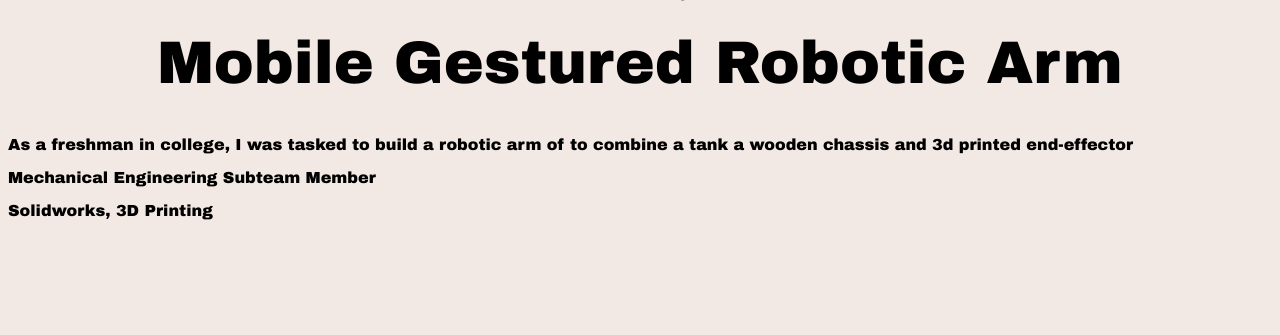
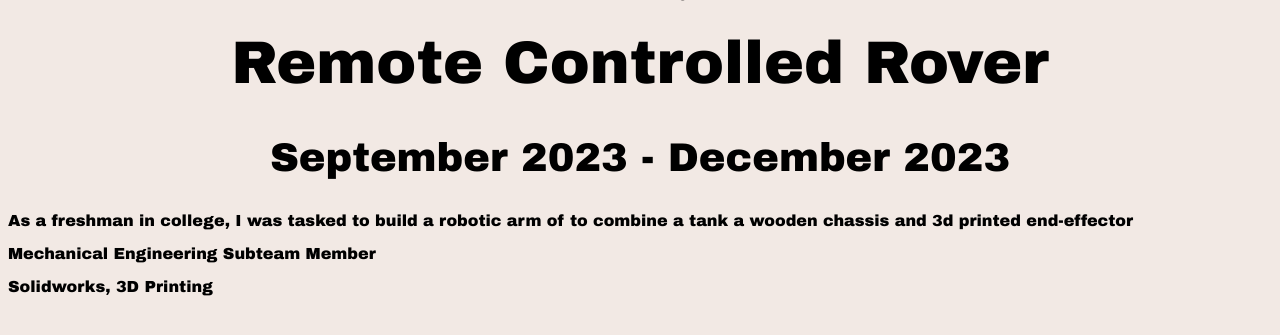
Before and after one commit to tristanmdelacruz-ux/career-portfolio, a Flask app: page /projects in a window 1280 px wide. Shown: the part 25-360 px from the top of the page. Run offline with Flask 3, Linux system fonts and the light colour scheme.

Commit message:
Updates Project to RC Rover with Date

```diff
--- a/app.py
+++ b/app.py
@@ -3,8 +3,9 @@ from flask import Flask, render_template                #importing toolboxes
 
 app = Flask(__name__)                                   #starts the website]
 
-project_one = {                                         #importing project one for the project section. importing the important info
-"name":  "Mobile Gestured Robotic Arm",
+project_rc_rover = {                                         #importing project one for the project section. importing the important info
+"name":  "Remote Controlled Rover",
+"date": "September 2023 - December 2023",
 "overview":  "As a freshman in college, I was tasked to build a robotic arm of to combine a tank a wooden chassis and 3d printed end-effector",
 "role": "Mechanical Engineering Subteam Member",
 "skills": ["Solidworks", "3D Printing"],
@@ -20,7 +21,7 @@ def about():
 
 @app.route("/projects")                                 #third page = projects section
 def projects():
-    return render_template("projects.html", project=project_one)        #render_template(location or file)
+    return render_template("projects.html", project=project_rc_rover)        #render_template(location or file)
 
 
 if __name__ == "__main__":                              #runs the websites
--- a/static/style.css
+++ b/static/style.css
@@ -5,7 +5,8 @@ body {
 }
 
 h1 {
-    color: #black;
+    color: #blue;
+    font-family: 'Arial Black', sans-serif;
     text-align: center;
     font-size: 60px;
     margin-top: 30px;
@@ -17,3 +18,11 @@ nav a {
     padding: 50px 100px;            /* 50px is the vertical padding, 100px is the horizontal padding */
     align-items: center;             /* centers the text vertically */
 }
+
+h2 {
+    color: #blue;
+    font-family: 'Arial Black', sans-serif;
+    text-align: center;
+    font-size: 40px;
+    margin-top: 20px;
+}
--- a/templates/projects.html
+++ b/templates/projects.html
@@ -12,6 +12,7 @@
             <a href="/projects">Projects</a>
         </nav>
         <h1>{{project.name}}</h1>
+        <h2>{{project.date}}</h2>
         <p>{{project.overview}}</p>
         <p>{{project.role}}</p>
         <p>{{project.skills|join(", ")}}</p>
```
